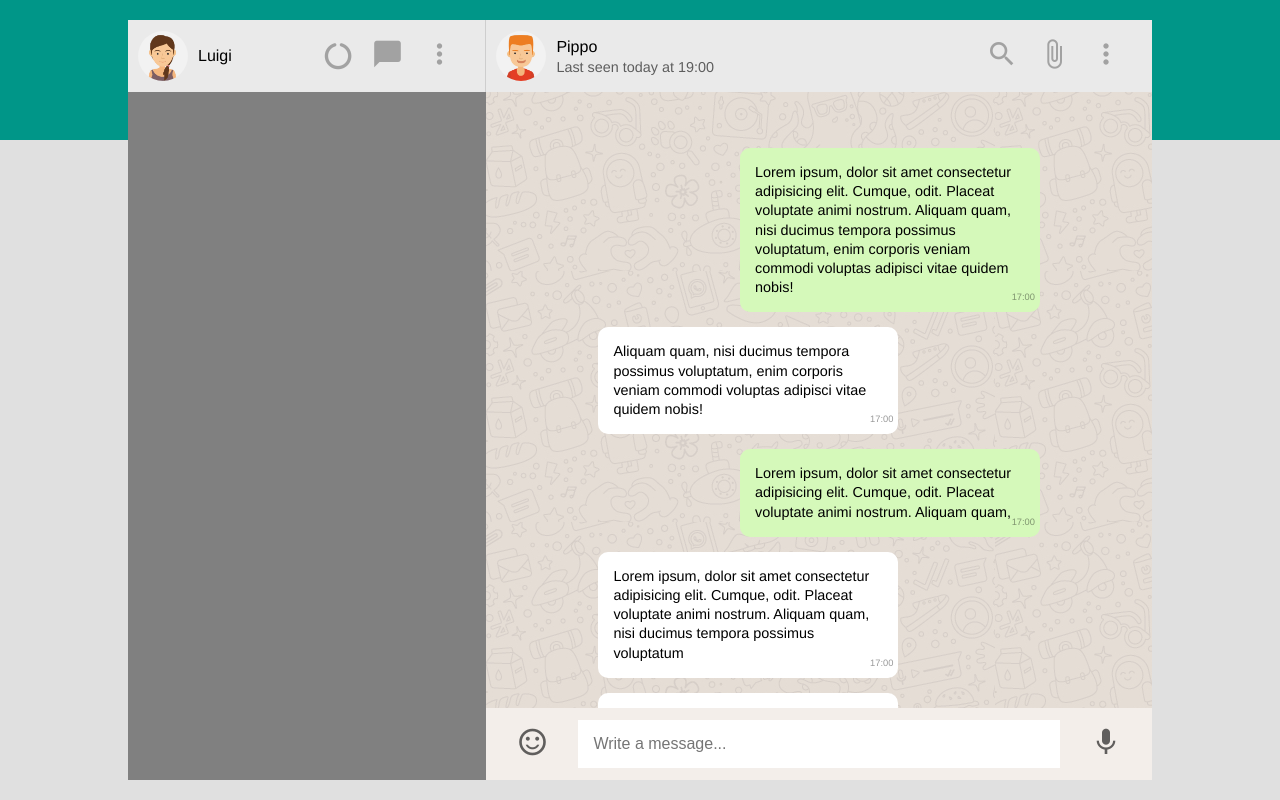
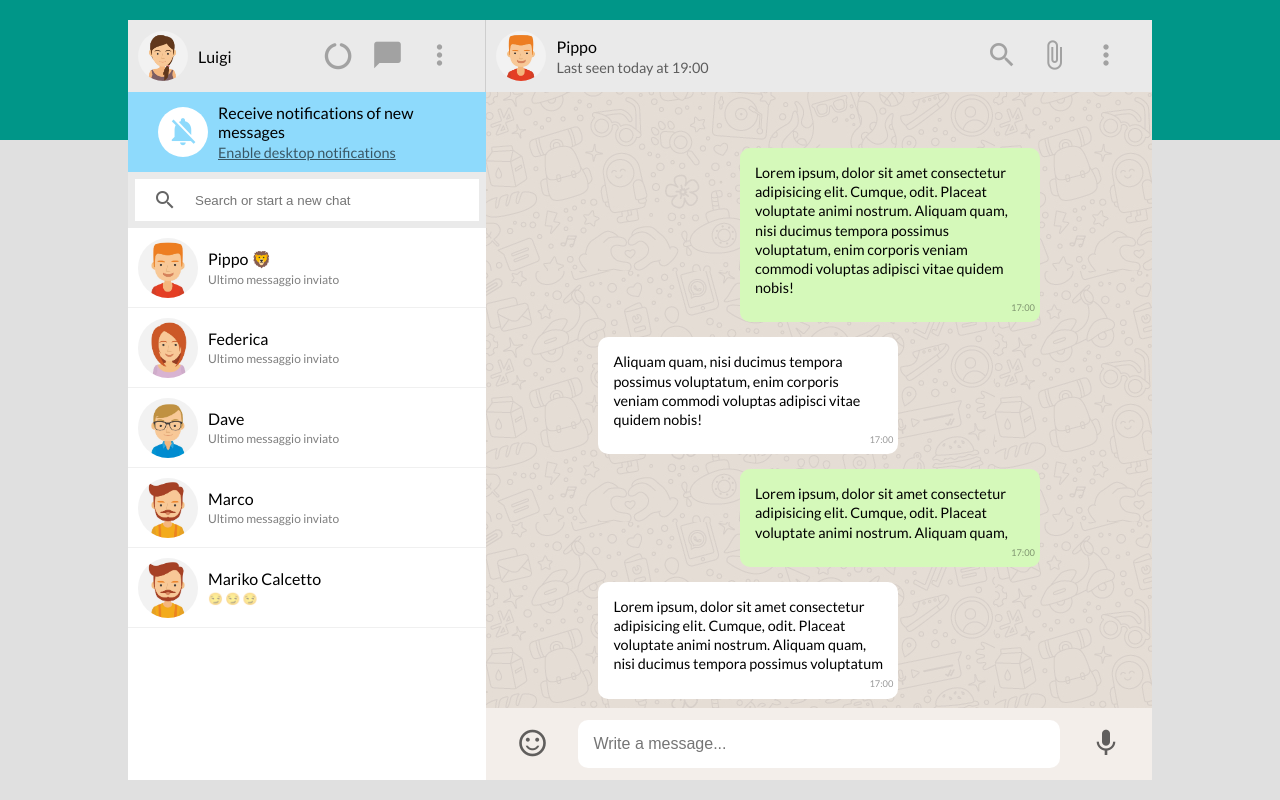
Before and after one commit to twotimesgi/vue-boolzapp, a plain HTML site: page index.html in a window 1280 px wide. Drawn offline with Linux system fonts and the light colour scheme.

Commit message:
Conversations

```diff
--- a/css/style.css
+++ b/css/style.css
@@ -4,9 +4,13 @@
     box-sizing: border-box;
 }
 
+a{
+    color: black;
+}
+
 body{
     background-color: #e0e0e0;
-    font-family: Helvetica Neue, Arial, sans-serif;
+    font-family: 'Lato', sans-serif;
 }
 
 body::after{
@@ -37,7 +41,6 @@ body::after{
 .app_chat-list{
     position: relative;
     width: 35%;
-    background-color: grey;
 }
 
 .app_chat{
@@ -78,27 +81,37 @@ body::after{
     margin-right: 20px;
 }
 
-.profile-pic{
+.rounded{
     border-radius: 50%;
+    position: relative;
     width: 60px;
+    height: 60px;
+    flex-shrink: 0;
+    overflow: hidden;
+    background-color: white;
 }
 
-.profile-pic--small{
-    width: 50px;
+.rounded > img{
+    width: 100%;
+    object-fit: cover;
 }
 
-.contact-info{
+.rounded--small{
+    width: 50px;
+    height: 50px;
+}
+
+.text-box{
     display: flex;
     flex-direction: column;
-    font-weight: 300;
     gap: 3px;
 }
 
-.contact-info__name{
+.text-box__title{
     font-size: 1rem;
 }
 
-.contact-info__last-seen{
+.text-box__subtitle{
     font-size: 0.9rem;
     opacity: 0.6;
 }
@@ -131,9 +144,10 @@ body::after{
 
 .message-bar input{
     flex-grow: 1;
-    border: 0;
+    border: none;
     padding: 15px;
     font-size: 12pt;
+    border-radius: 10px;
 }
 
 .btn--opaque{
@@ -154,11 +168,10 @@ body::after{
 
 .chat-message{
     width: 300px;
-    padding: 15px;
+    padding: 15px 15px 25px 15px;
     border-radius: 10px;
     position: relative;
     font-size: 0.9rem;
-    font-weight: 300;
     line-height: 1.2rem;
 }
 
@@ -179,3 +192,65 @@ body::after{
     right: 5px;
     opacity: 0.4;
 }
+
+.banner{
+    background-color: #8EDAFC;
+    height: 5rem;
+    width: 100%;
+    margin-top: 4.5rem;
+    display: flex;
+    padding: 0 30px;
+    align-items: center;
+    gap: 10px;
+}
+
+.banner .rounded span{
+    font-size: 25pt;
+    position: absolute;
+    top: 50%;
+    left: 50%;
+    transform: translate(-50%,-50%);
+    color: #8EDAFC;
+}
+
+.chat-list__search{
+    height: 3.5rem;
+    width: 100%;
+    background-color: #EAEAEA;
+    padding: 7px;
+    position: relative;
+}
+
+.chat-list__search span{
+    position: absolute;
+    left: 25px;
+    top: 50%;
+    transform: translateY(-50%);
+    z-index: 4;
+    opacity: 0.6;
+}
+
+.chat-list__search input{
+    width: 100%;
+    padding: 0 60px;
+    height: 100%;
+    border: none;
+    position: relative;
+    overflow: scroll;
+}
+
+.conversation{
+    display: flex;
+    padding: 0 10px;
+    height: 5rem;
+    gap: 10px;
+    width: 100%;
+    align-items: center;
+    background-color: #fff;
+    border-bottom: 1px solid #f0f0f0;
+}
+
+.conversation .text-box__subtitle{
+    font-size: 0.75rem;
+    opacity: 0.5;
+}
--- a/index.html
+++ b/index.html
@@ -11,6 +11,9 @@
         crossorigin="anonymous" referrerpolicy="no-referrer" />
     <link href="https://fonts.googleapis.com/icon?family=Material+Icons" rel="stylesheet">
     <link rel="stylesheet" href="css/style.css">
+    <link rel="preconnect" href="https://fonts.googleapis.com">
+<link rel="preconnect" href="https://fonts.gstatic.com" crossorigin>
+<link href="https://fonts.googleapis.com/css2?family=Lato:ital,wght@0,300;0,400;0,700;1,300;1,400&display=swap" rel="stylesheet">
 </head>
 
 <body>
@@ -18,9 +21,9 @@
         <div class="app_chat-list">
             <div class="top-bar">
                 <div class="top-bar__left">
-                    <img class="profile-pic profile-pic--small" src="img/avatar_io.jpg" alt="my profile pic">
-                    <span class="contact-info">
-                        <span class="contact-info__name">Luigi</span>
+                    <div class="rounded rounded--small"><img src="img/avatar_io.jpg" alt="my profile pic"></div>
+                    <span class="text-box">
+                        <span class="text-box__title">Luigi</span>
                     </span>
                 </div>
                 <div class="top-bar__right">
@@ -33,14 +36,66 @@
                     </div>
                 </div>
             </div>
+            <div class="banner">
+                <div class="rounded rounded--small">
+                    <span class="material-icons">notifications_off</span>
+                </div>
+                <span class="text-box">
+                    <span class="text-box__title">Receive notifications of new messages</span>
+                    <span class="text-box__subtitle"><a href="#">Enable desktop notifications</a></span>
+                </span>
+            </div>
+            <div class="chat-list">
+                <div class="chat-list__search">
+                    <span class="material-icons">search</span>
+                    <input placeholder="Search or start a new chat" type="text">
+                </div>
+                <div class="chat-list__conversations">
+                    <div class="conversation">
+                        <div class="rounded"><img src="img/avatar_1.jpg" alt="Pippo's profile pic"></div>
+                        <span class="text-box">
+                            <span class="text-box__title">Pippo &#129409; </span>
+                            <span class="text-box__subtitle">Ultimo messaggio inviato</span>
+                        </span>
+                    </div>
+                    <div class="conversation">
+                        <div class="rounded"><img src="img/avatar_6.jpg" alt="Federica's profile pic"></div>
+                        <span class="text-box">
+                            <span class="text-box__title">Federica</span>
+                            <span class="text-box__subtitle">Ultimo messaggio inviato</span>
+                        </span>
+                    </div>
+                    <div class="conversation">
+                        <div class="rounded"><img src="img/avatar_3.jpg" alt="Dave's profile pic"></div>
+                        <span class="text-box">
+                            <span class="text-box__title">Dave</span>
+                            <span class="text-box__subtitle">Ultimo messaggio inviato</span>
+                        </span>
+                    </div>
+                    <div class="conversation">
+                        <div class="rounded"><img src="img/avatar_4.jpg" alt="Marco's profile pic"></div>
+                        <span class="text-box">
+                            <span class="text-box__title">Marco</span>
+                            <span class="text-box__subtitle">Ultimo messaggio inviato</span>
+                        </span>
+                    </div>
+                    <div class="conversation">
+                        <div class="rounded"><img src="img/avatar_4.jpg" alt="Marco's profile pic"></div>
+                        <span class="text-box">
+                            <span class="text-box__title">Mariko Calcetto</span>
+                            <span class="text-box__subtitle">&#128527; &#128527; &#128527;</span>
+                        </span>
+                    </div>
+                </div>
+            </div>
         </div>
         <div class="app_chat">
             <div class="top-bar">
                 <div class="top-bar__left">
-                    <img class="profile-pic profile-pic--small" src="img/avatar_1.jpg" alt="pippo's profile pic">
-                    <span class="contact-info">
-                        <span class="contact-info__name">Pippo</span>
-                        <span class="contact-info__last-seen">Last seen today at 19:00</span>
+                    <div class="rounded rounded--small"><img src="img/avatar_1.jpg" alt="pippo's profile pic"></div>
+                    <span class="text-box">
+                        <span class="text-box__title">Pippo</span>
+                        <span class="text-box__subtitle">Last seen today at 19:00</span>
                     </span>
                 </div>
                 <div class="top-bar__right">
```
